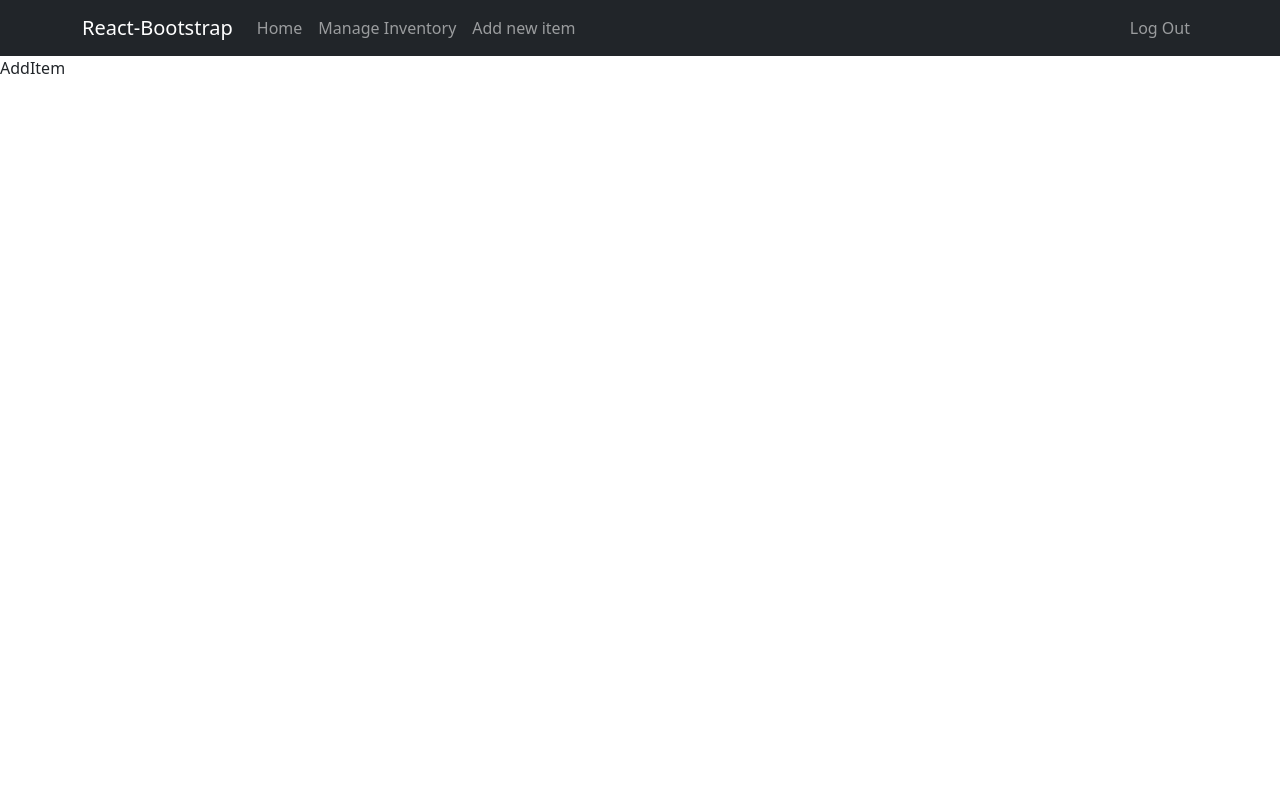
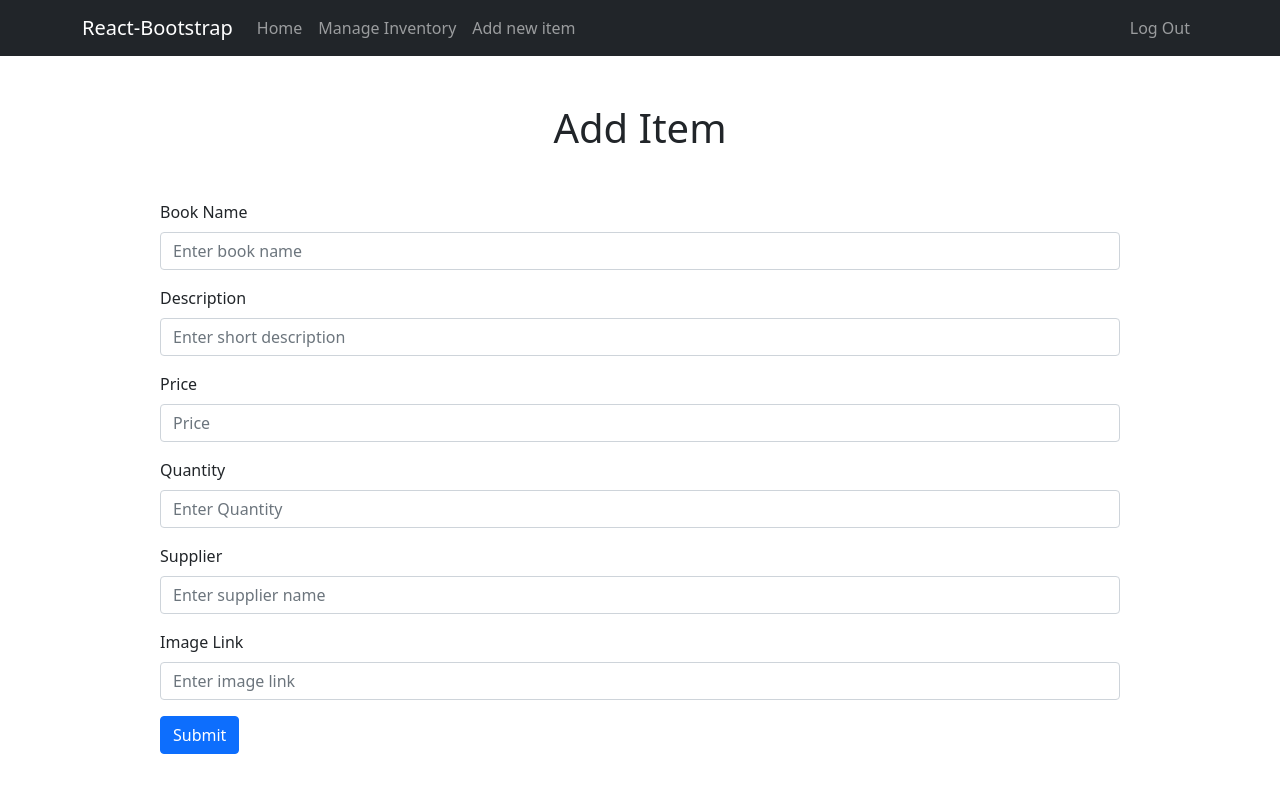
Before and after one commit to samiulislam09/warehouse-management-client-side, a React (Create React App) app: page /additem in a window 1280 px wide. Shown: the top 792 px of the page. Built offline with nearby package versions, Linux system fonts and the light colour scheme; no server answers; sample sign-in values are in the browser's storage.

Commit message:
added additem bootstrap

```diff
--- a/src/components/AddItem/AddItem.js
+++ b/src/components/AddItem/AddItem.js
@@ -1,8 +1,46 @@
 import React from 'react'
+import { Button, Form } from 'react-bootstrap'
 
 function AddItem() {
   return (
-    <div>AddItem</div>
+    <div>
+      <h1 className='text-center my-5'>Add Item</h1>
+      <Form className='w-75 mx-auto'>
+        <Form.Group className="mb-3" controlId="formBasicEmail">
+          <Form.Label>Book Name</Form.Label>
+          <Form.Control type="text" placeholder="Enter book name" />
+        </Form.Group>
+
+        <Form.Group className="mb-3" controlId="formBasicPassword">
+          <Form.Label>Description</Form.Label>
+          <Form.Control type="text" placeholder="Enter short description" />
+        </Form.Group>
+
+        <Form.Group className="mb-3" controlId="formBasicPassword">
+          <Form.Label>Price</Form.Label>
+          <Form.Control type="text" placeholder="Price" />
+        </Form.Group>
+
+        <Form.Group className="mb-3" controlId="formBasicPassword">
+          <Form.Label>Quantity</Form.Label>
+          <Form.Control type="text" placeholder="Enter Quantity" />
+        </Form.Group>
+
+        <Form.Group className="mb-3" controlId="formBasicPassword">
+          <Form.Label>Supplier</Form.Label>
+          <Form.Control type="text" placeholder="Enter supplier name" />
+        </Form.Group>
+
+        <Form.Group className="mb-3" controlId="formBasicPassword">
+          <Form.Label>Image Link</Form.Label>
+          <Form.Control type="text" placeholder="Enter image link" />
+        </Form.Group>
+
+        <Button variant="primary" type="submit">
+          Submit
+        </Button>
+    </Form>
+    </div>
   )
 }
 
--- a/src/components/RequireAuth/RequireAuth.js
+++ b/src/components/RequireAuth/RequireAuth.js
@@ -14,8 +14,8 @@ function RequireAuth({children}) {
     const [sendEmailVerification] = useSendEmailVerification(auth)
 
     const emailVerificationHandler = async()=>{
+      toast('Sent mail')
       await sendEmailVerification();
-      toast('Sent mail')
     }
     if(loading){
       return <Loading></Loading>
```
